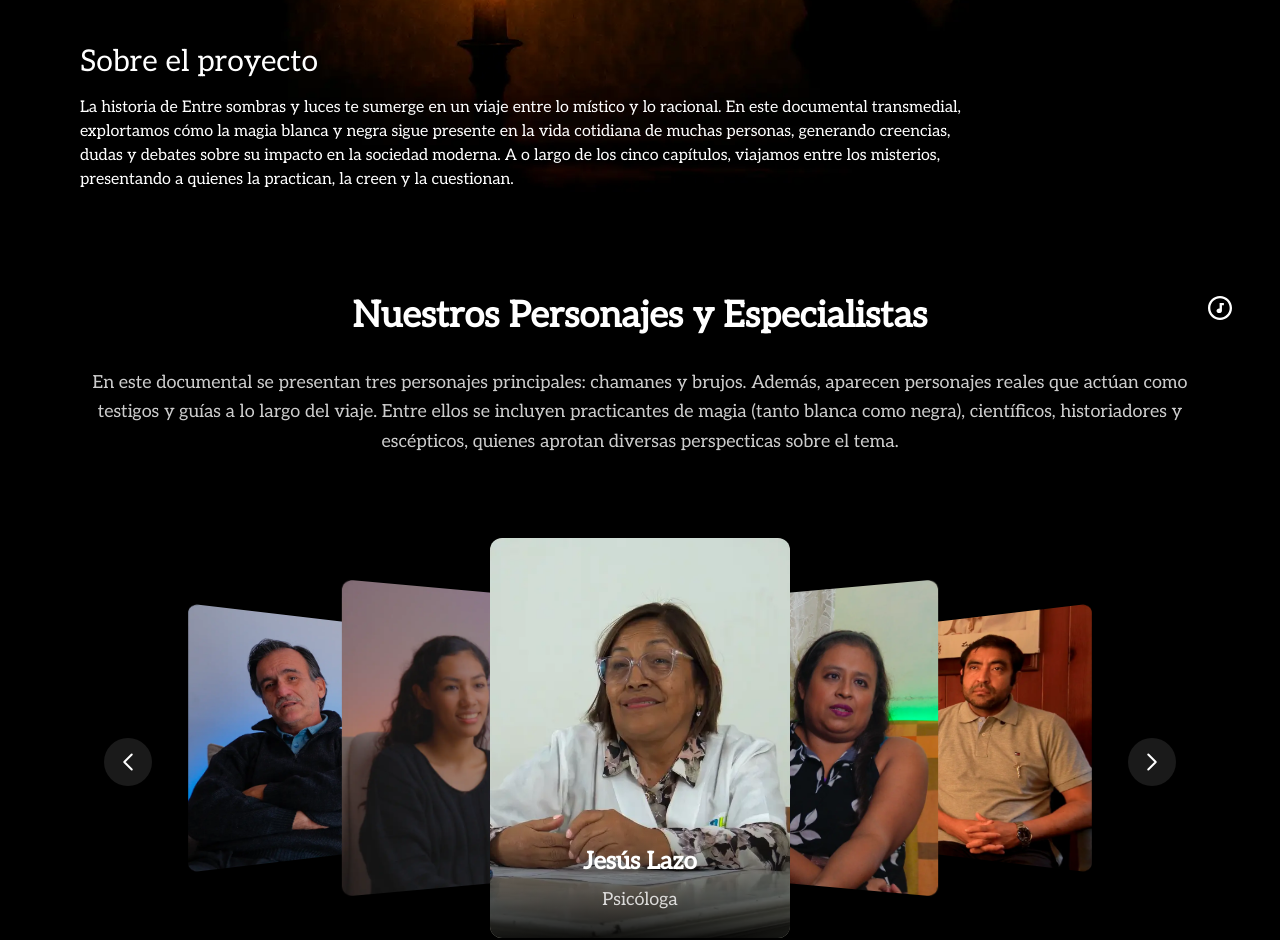
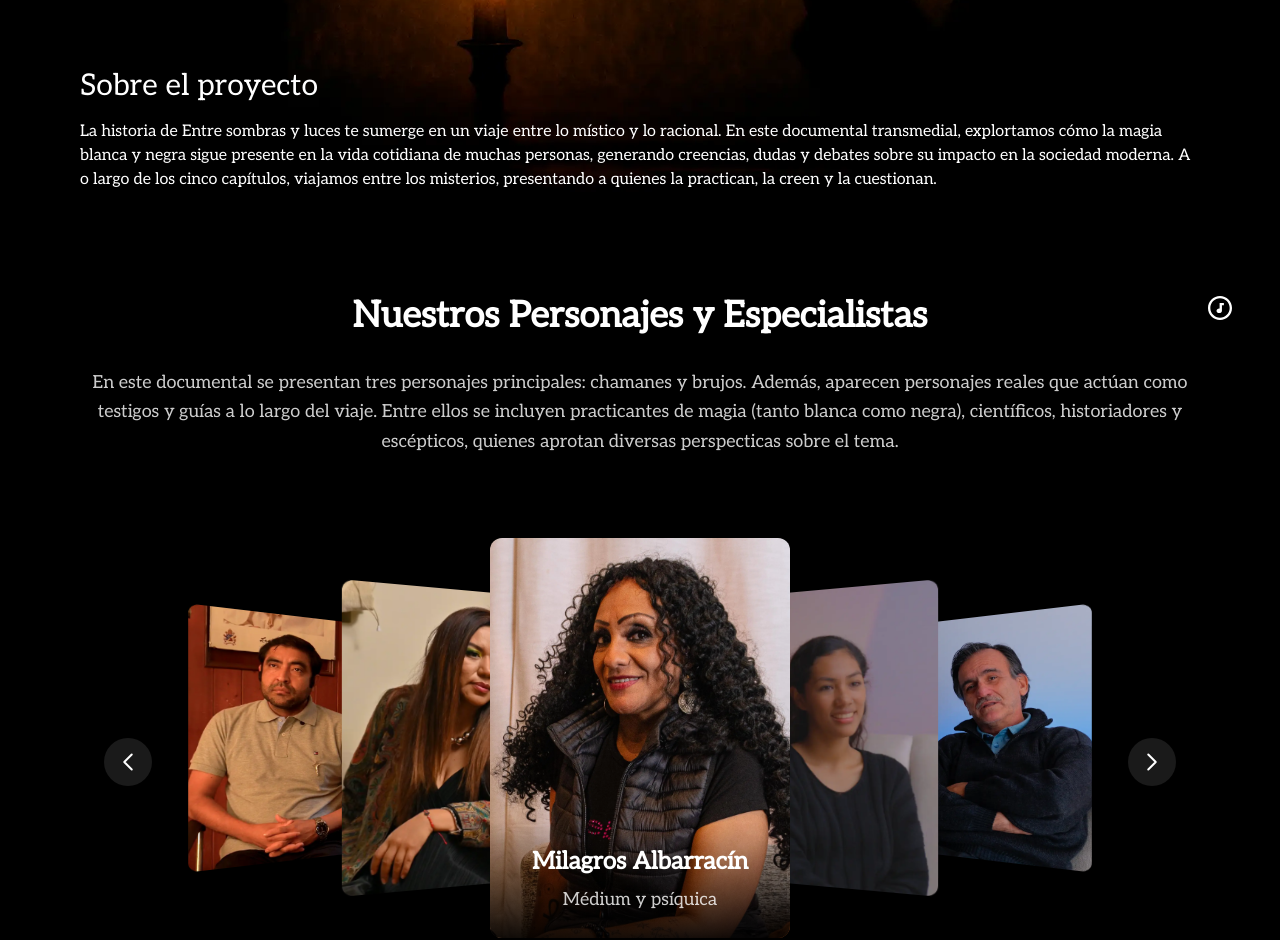
Before and after one commit to alonsoyiyi/web-silvia, a Next.js app: page /proyectoT in a window 1280 px wide. Shown: the part 432-1372 px from the top of the page. Built offline with nearby package versions, Linux system fonts and the light colour scheme.

Commit message:
texto correción

```diff
--- a/app/proyectoT/page.js
+++ b/app/proyectoT/page.js
@@ -6,16 +6,22 @@ import { motion, AnimatePresence } from 'framer-motion';
 
 const specialists = [
   {
-    id: 1,
-    name: 'Gerardo Menacho',
-    image: '/images/GERARDO-MENACHO.webp',
-    role: 'Escéptico'
+    id: 6,
+    name: 'Milagros Albarracín',
+    image: '/images/MILAGROS-ALBARRACIN.webp',
+    role: 'Médium y psíquica'
   },
   {
     id: 2,
     name: 'Helen Alejandro',
     image: '/images/HELEN-ALEJANDRO.webp',
     role: 'Afectada por brujería'
+  },
+  {
+    id: 1,
+    name: 'Gerardo Menacho',
+    image: '/images/GERARDO-MENACHO.webp',
+    role: 'Escéptico'
   },
   {
     id: 3,
@@ -34,12 +40,6 @@ const specialists = [
     name: 'Luis Felipe Pardo',
     image: '/images/LUIS-FELIPE-PARDO.webp',
     role: 'Cura'
-  },
-  {
-    id: 6,
-    name: 'Milagros Albarracín',
-    image: '/images/MILAGROS-ALBARRACIN.webp',
-    role: 'Médium y psíquica'
   },
   {
     id: 7,
@@ -135,7 +135,7 @@ const slideVariants = {
 };
 
 const Carousel = () => {
-    const [currentIndex, setCurrentIndex] = useState(2);
+    const [currentIndex, setCurrentIndex] = useState(0);
     const [direction, setDirection] = useState(0);
 
     const getVisibleIndices = () => {
@@ -291,7 +291,7 @@ export default function PodcastPage() {
         {/* Texto inferior */}
         <div className="text-white w-full mt-auto mb-12">
           <h2 className="text-3xl mb-4 text-left">Sobre el proyecto</h2>
-          <p className="text-l text-left max-w-4xl">
+          <p className="text-l text-left w-full">
             La historia de Entre sombras y luces te sumerge en un viaje entre lo místico y lo racional. En este documental transmedial, explortamos cómo la magia blanca y negra sigue presente en la vida cotidiana de muchas personas, generando creencias, dudas y debates sobre su impacto en la sociedad moderna. A o largo de los cinco capítulos, viajamos entre los misterios, presentando a quienes la practican, la creen y la cuestionan.
           </p>
         </div>
```
